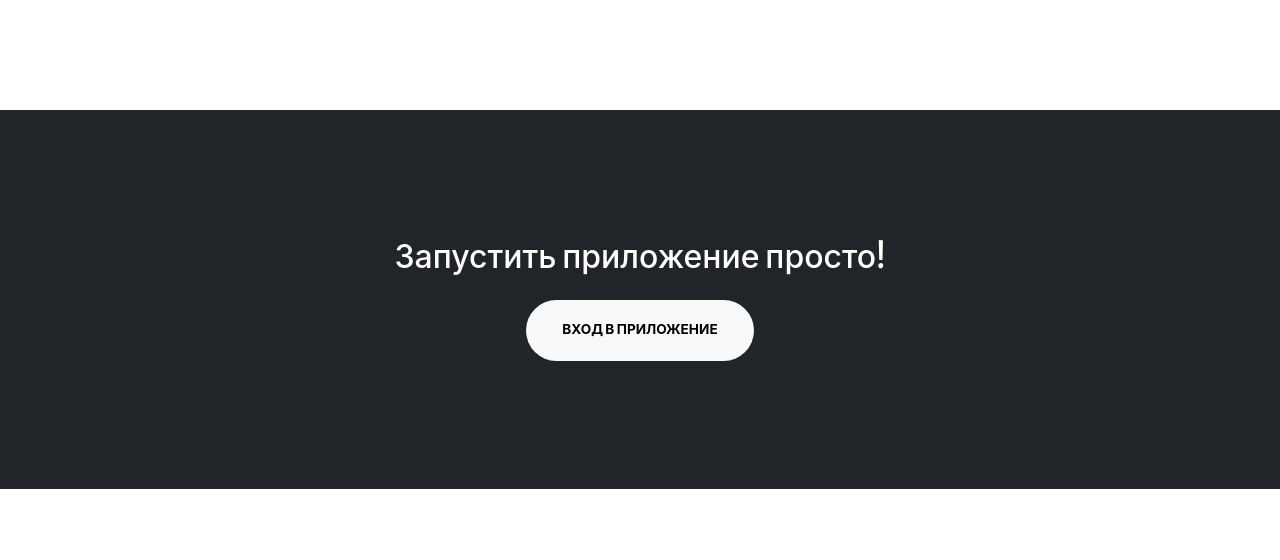
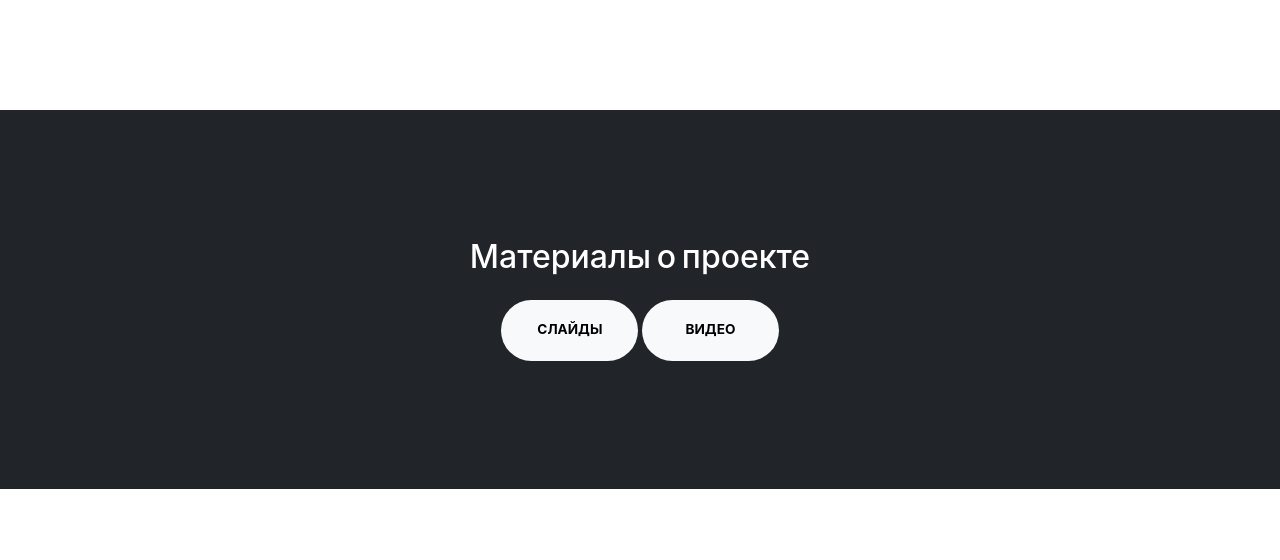
Before and after one commit to harinag/mlprognoz, a FastAPI app: page / in a window 1280 px wide. Shown: the part 3015-3575 px from the top of the page. Run offline with FastAPI, Linux system fonts and the light colour scheme; some libraries are stand-ins or nearby versions.

Commit message:
Presentation added to landing

```diff
--- a/templates/index-landing.jinja2
+++ b/templates/index-landing.jinja2
@@ -191,8 +191,9 @@
     <!-- Go to application -->
     <section class="page-section bg-dark text-white">
         <div class="container px-4 px-lg-5 text-center">
-            <h2 class="mb-4">Запустить приложение просто!</h2>
-            <a class="btn btn-light btn-xl" href="http://app.nogsard.ru">Вход в приложение</a>
+            <h2 class="mb-4">Материалы о проекте</h2>
+            <a class="btn btn-light btn-xl" href="/static/dzgoev-prognoz-present-11aug.pptx">Слайды</a>
+            <a class="btn btn-light btn-xl" href="#">&nbsp;&nbsp; Видео &nbsp;&nbsp;</a>
         </div>
     </section>
 
```
Also changed, not shown: 3 other files.
